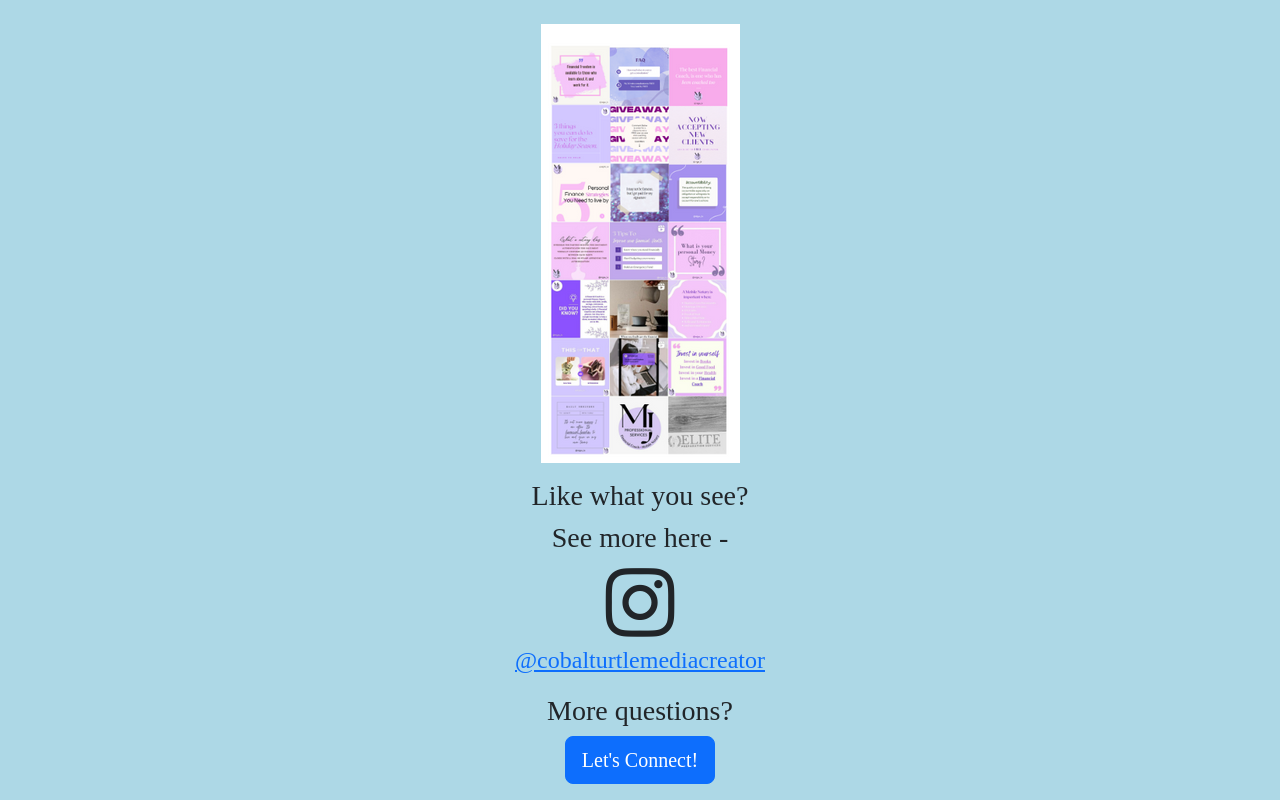
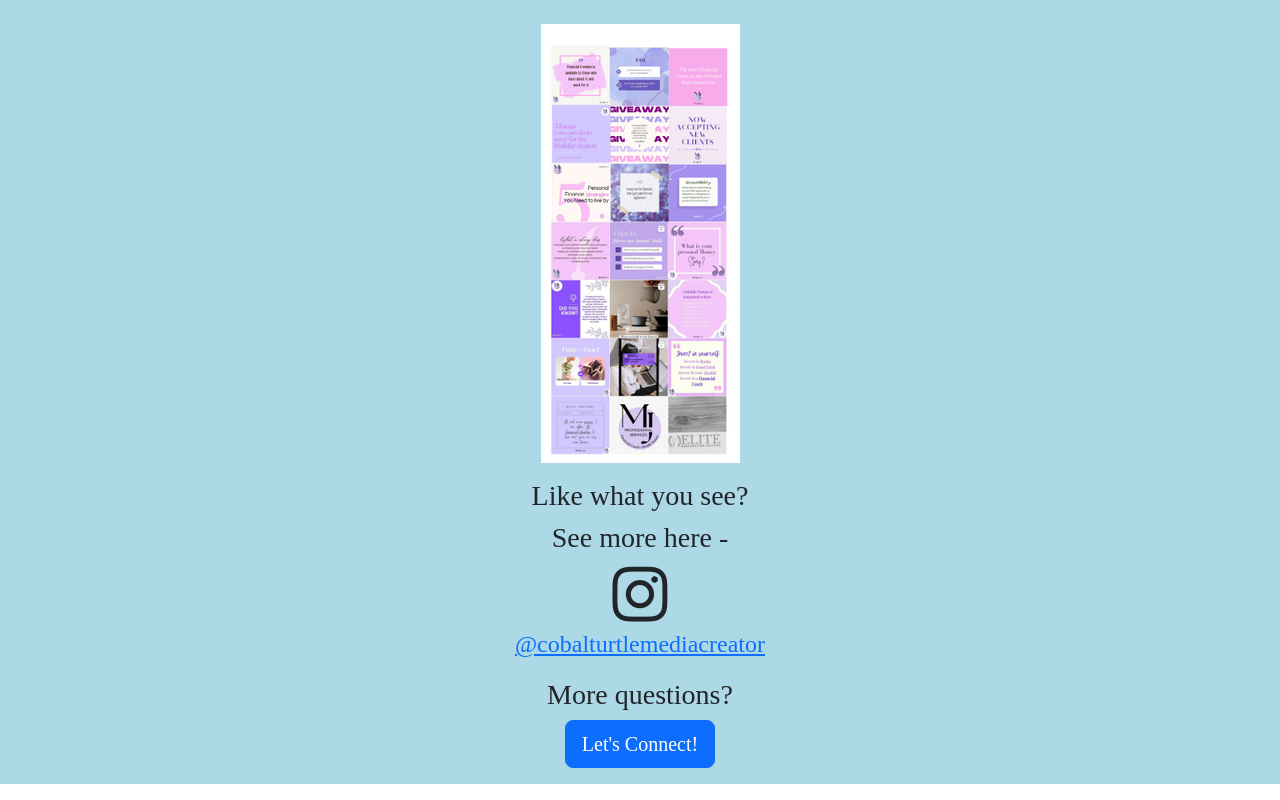
Before and after one commit to MediumJeff/cobalt-turtle, a React (Create React App) app: page /portfolio in a window 1280 px wide. Shown: the part 1498-2298 px from the top of the page. Built offline with nearby package versions, Linux system fonts and the light colour scheme.

Commit message:
Minor formatting adjustments

```diff
--- a/src/components/portfolio.js
+++ b/src/components/portfolio.js
@@ -42,7 +42,7 @@ const Portfolio = () => {
                 <div>
                     <h3>Like what you see?</h3>
                     <h3>See more here - </h3>
-                    <i className='fa fa-instagram fa-5x'></i>
+                    <i className='fa fa-instagram fa-4x'></i>
                     <br/>
                     <a href="https://instagram.com/stories/cobalturtlemediacreator/2971095744246930149?utm_source-ig_story_item_share&igshid=YmMyMTA2M2Y=" style={{ fontSize: 24 }}>@cobalturtlemediacreator</a>
                     <h3 className='mt-3'>More questions?</h3>
```
